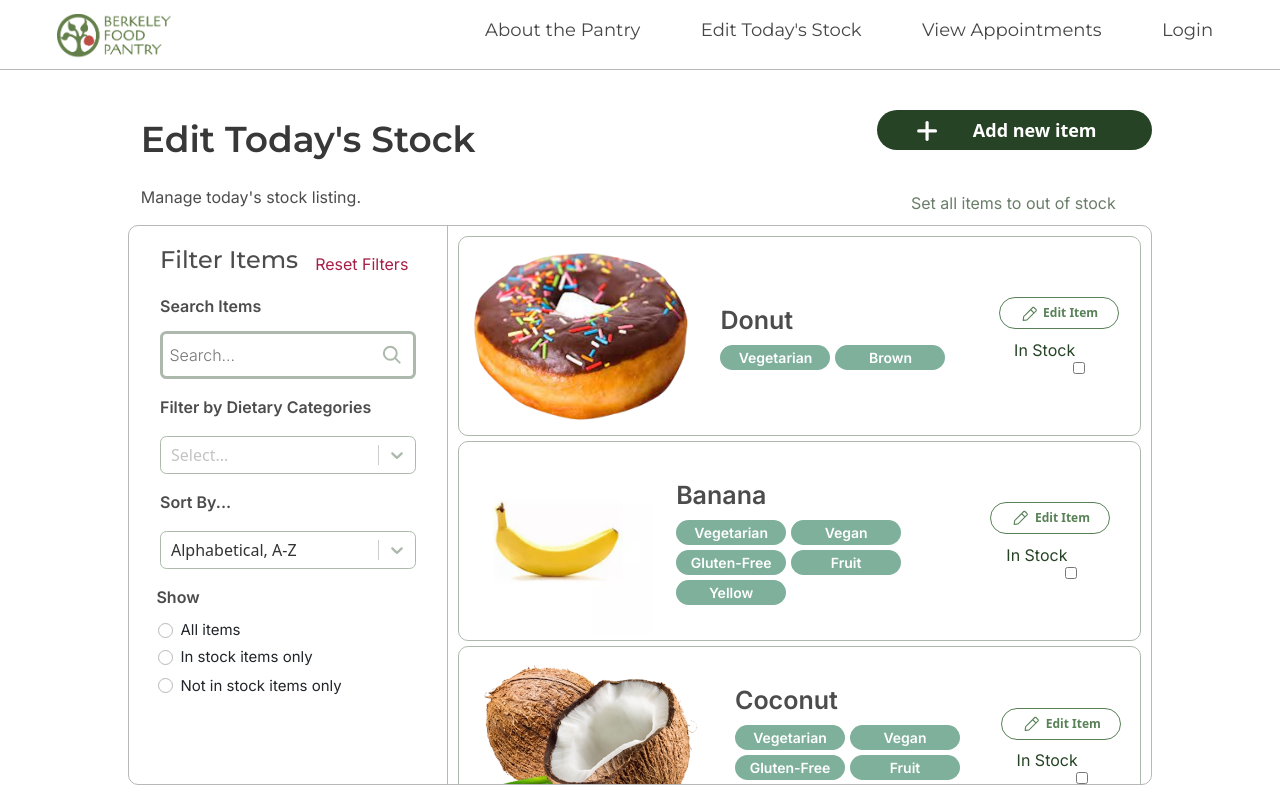
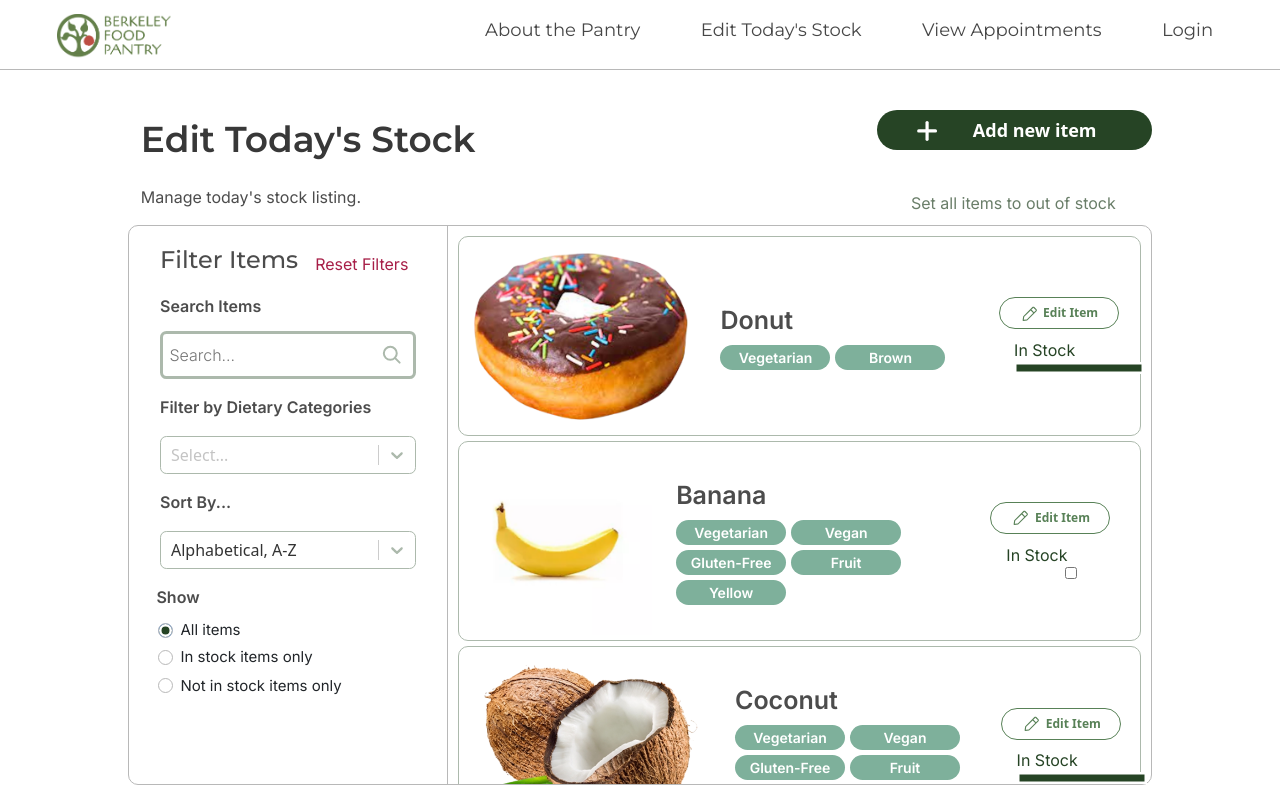
Before and after one commit to codebase-berkeley/berkeley-food-pantry, a React (Create React App) app in the folder client/: page /stockListingAdmin in a window 1280 px wide. Built offline with nearby package versions, Linux system fonts and the light colour scheme.

Commit message:
finished everything except reset filter

```diff
--- a/client/src/components/Food.js
+++ b/client/src/components/Food.js
@@ -35,7 +35,7 @@ function Food(props) {
                     </div>
                     <div style={{paddingLeft: "6%"}} className ="inStock">
                         <span style={{paddingRight: "11%"}}>In Stock</span>
-                        <input type="checkbox"/>
+                        <input type="checkbox" checked={props.in_stock} onChange={props.onChange}/>
                     </div>
                 </div>
             </div>
--- a/client/src/pages/StockListingAdmin.js
+++ b/client/src/pages/StockListingAdmin.js
@@ -38,6 +38,11 @@ const sortOptions = [
     { value: 'recently added', label: 'Most Recently Added' }
 ]
 
+const showOptions = [
+    { value: 'all items', label: 'All items'},
+    { value: 'in stock items', label: 'In stock items only'},
+    { value: 'not in stock items', label: 'Not in stock items only'}
+]
 
 
 const animatedComponents = makeAnimated();
@@ -106,6 +111,7 @@ const food = [ {name: 'Donut', image: donut, instock: true, tags: ["Vegetarian",
 export function StockListingAdmin() {
     const [selectedSort, setSelectedSort] = useState();
     const [selectedTags, setSelectedTags] = useState([]);
+    const [selectedShow, setSelectedShow] = useState(0);
 
     const [searchInput, setSearchInput] = useState("");
 
@@ -126,7 +132,7 @@ export function StockListingAdmin() {
     }
 
     function tagMatchFunction(foodObject) {
-        console.log(selectedTags);
+
         for (const tag of selectedTags.map(tagObject => tagObject.label)) {
 
             if (!foodObject.tags.includes(tag)) {
@@ -141,14 +147,18 @@ export function StockListingAdmin() {
 
     }
 
-    function stockFilterFunction() {
-        return true;
+    function stockFilterFunction(foodObject) {
+        if (selectedShow == 0) {
+            return true;
+        } else if (selectedShow == 1) {
+            return foodObject.instock;
+        } else if (selectedShow == 2) {
+            return !foodObject.instock;
+        }
     }
 
 
     function getSort() {
-        console.log('entered getSort')
-        console.log(selectedSort)
         if (selectedSort == null) {
             return;
         } else if (selectedSort.value == "recently added") {
@@ -159,15 +169,14 @@ export function StockListingAdmin() {
     }
 
     function searchFunction(foodObject) {
-        console.log('calling searchFunction')
-        console.log(searchInput)
+
         if (foodObject.name.toUpperCase().includes(searchInput.toUpperCase())) {
             return true;
         } else {
             return false;
         }
     }
-
+    console.log(food);
     return (
         <div className="entireContent">
 
@@ -246,21 +255,33 @@ export function StockListingAdmin() {
                                 <div className="showText"> Show </div>
                                 <div className="form-check">
                                     <label class="form-check-label" for="exampleRadios1">
-                                        <input class="form-check-input" type="radio" name="exampleRadios" id="exampleRadios1" value="option1" unchecked></input>
+                                        <input class="form-check-input" type="radio" checked={selectedShow == 0} onChange={e => {
+                                            if (e.target.checked) {
+                                                setSelectedShow(0);
+                                            }
+                                        } }></input>
                                         All items
                                     </label>
                                 </div>
 
                                 <div className="form-check">
                                     <label class="form-check-label" for="exampleRadios1">
-                                        <input class="form-check-input" type="radio" name="exampleRadios" id="exampleRadios1" value="option1" unchecked></input>
+                                        <input class="form-check-input" type="radio" checked={selectedShow == 1} onChange={e => {
+                                            if (e.target.checked) {
+                                                setSelectedShow(1);
+                                            }
+                                        } }></input>
                                         In stock items only
                                     </label>
                                 </div>
 
                                 <div className="form-check">
                                     <label class="form-check-label" for="exampleRadios1">
-                                        <input class="form-check-input" type="radio" name="exampleRadios" id="exampleRadios1" value="option1" unchecked></input>
+                                        <input class="form-check-input" type="radio" checked={selectedShow == 2} onChange={e => {
+                                            if (e.target.checked) {
+                                                setSelectedShow(2);
+                                            }
+                                        } }></input>
                                         Not in stock items only
                                     </label>
                                 </div>
@@ -274,7 +295,18 @@ export function StockListingAdmin() {
                             .filter(tagMatchFunction)
                             .filter(stockFilterFunction)
                             .filter(tagMatchFunction)
-                            .sort(getSort()).map(foodItem => (<Food name={foodItem.name} image={foodItem.image} in_stock={foodItem.instock} tags={foodItem.tags} />))}
+                            .sort(getSort()).map(foodItem => (
+                                <Food
+                                    name={foodItem.name}
+                                    image={foodItem.image}
+                                    in_stock={foodItem.instock}
+                                    tags={foodItem.tags}
+                                    onChange={() => {
+                                        foodItem.instock = !foodItem.instock
+                                    }}
+
+
+                                    />))}
 
                     {/* food.filter(matchesTags) */}
                     </div>
@@ -289,7 +321,6 @@ export function StockListingUser() {
 
 
     function sortAZ(a, b) {
-        console.log('entered sortAZ')
         const nameA = a.name.toUpperCase(); // ignore upper and lowercase
         const nameB = b.name.toUpperCase(); // ignore upper and lowercase
         if (nameA < nameB) {
```
